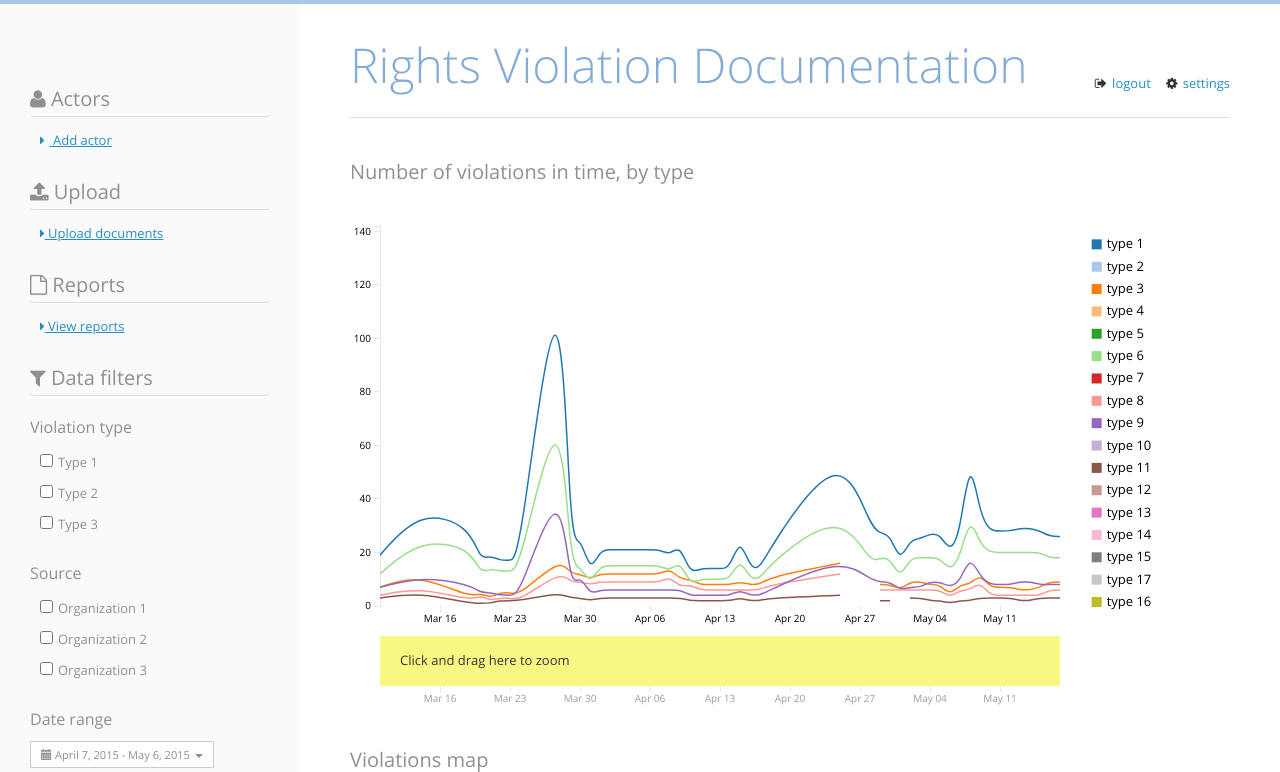
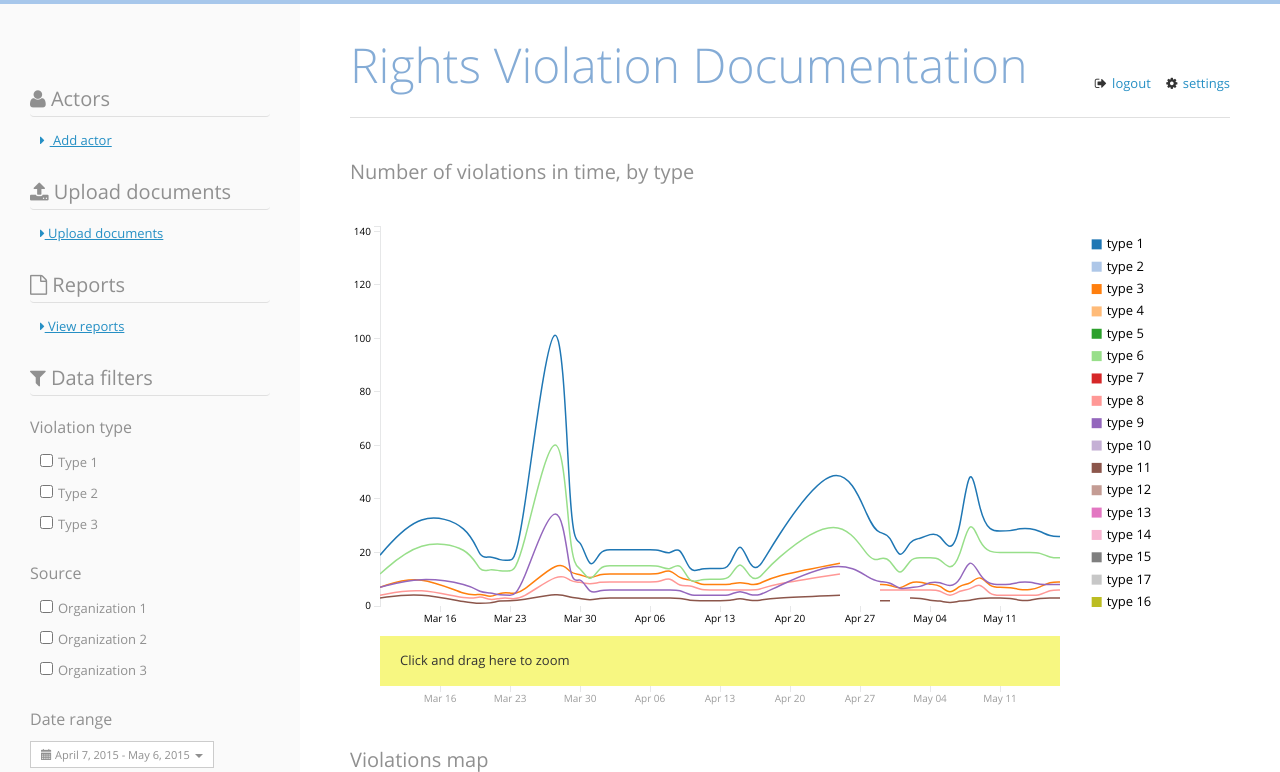
Before and after one commit to equalitie/RVD-webapp, a Flask app: page /reports in a window 1280 px wide. Shown: the top 772 px of the page. Run offline with Flask 2, Linux system fonts and the light colour scheme; the visitor is signed in with stand-in values (Sample User, id 1); parts of the project's set-up code (start-up, migrations or seed data) failed here and were passed over; some libraries are stand-ins or nearby versions.

Commit message:
bit more specific

```diff
--- a/rvd/templates/base_logged_in.html
+++ b/rvd/templates/base_logged_in.html
@@ -12,7 +12,7 @@
             </ul>
         </div>
         <div class="upload_menu">
-            <h3 class="data_filters"><i class="fa fa-upload"></i> {{ _("Upload") }}</h3>
+            <h3 class="data_filters"><i class="fa fa-upload"></i> {{ _("Upload documents") }}</h3>
             <ul>
                 <li><a href="/document/add"><i class="fa fa-caret-right"></i> Upload documents</a></li>
             </ul>
```
